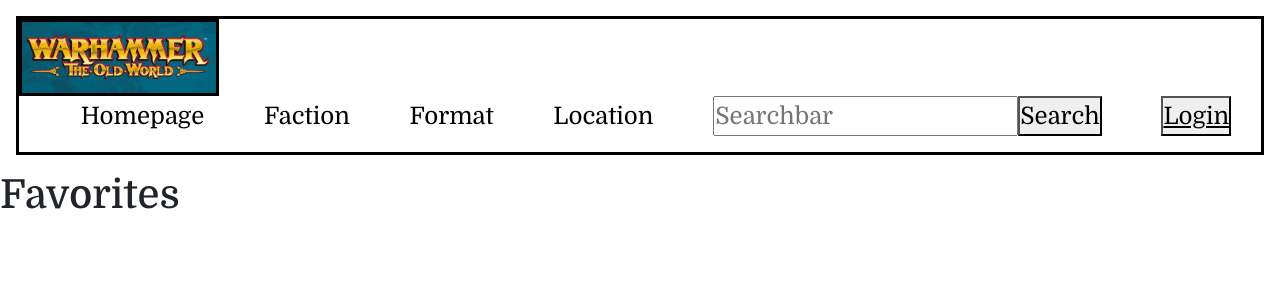
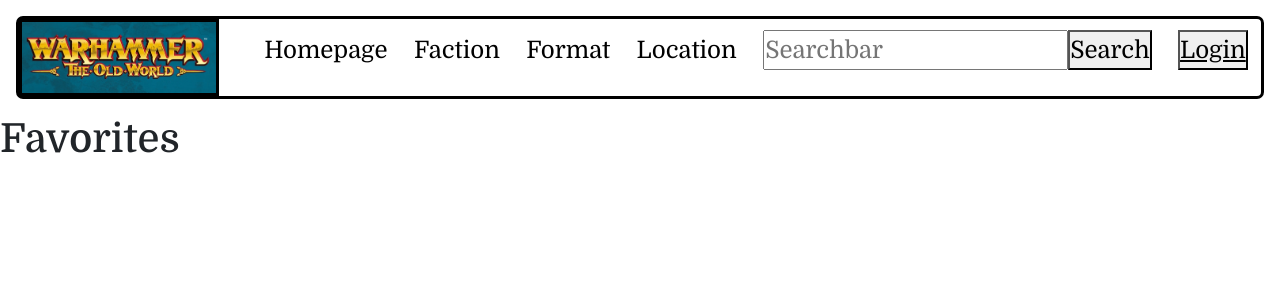
Before and after one commit to Degaullus/FrontEnd-MetaWatch, a React (Vite) app: page /favorites in a window 1280 px wide. Shown: the top 300 px of the page. Built offline with nearby package versions, Linux system fonts and the light colour scheme; no server answers.

Commit message:
Update hamburger menu styling and fix menu toggle behavior in Navbar

```diff
--- a/src/components/Navbar/Navbar.module.css
+++ b/src/components/Navbar/Navbar.module.css
@@ -1,6 +1,10 @@
 .navbarContainer {
+  display: flex;
+  align-items: center;
   border: solid 3px black;
   margin: 1rem;
+  border-radius: 7px;
+  justify-content: space-between;
 }
 
 /* NOT WORKING REPAIRE IT */
@@ -11,7 +15,9 @@
   justify-content: space-around;
   list-style: none;
   font-size: 1.5rem;
-  list-style: none;
+  transition: all 0.5s ease-in-out;
+  overflow: hidden;
+  width: 100%;
 }
 
 .oldWorldLogo {
@@ -26,7 +32,7 @@
 
 
 .hamburger {
-  /* display: none; */
+  display: none;
   cursor:pointer;
 }
 
@@ -35,7 +41,7 @@
   flex-direction: column;
   align-items: center;
   justify-content: space-around;
-  height: 100vh;
+  max-height: 100vh;
   width: 100%;
   background-color: #333;
   position: fixed;
@@ -45,3 +51,13 @@
   transition: transform 0.5s ease-in-out;
   opacity: 0.95;
 }
+
+@media (max-width: 1024px) {
+
+  .ulNavbar {
+    display: none;
+  }
+  .hamburger {
+    display: block;
+  }
+}
--- a/src/hooks/useWindowSize.js
+++ b/src/hooks/useWindowSize.js
@@ -18,7 +18,7 @@ const useWindowSize = () => {
 
     const handleResize = () => {
       setWindowSize({
-        device: window.innerWidth < 768 ? 'mobile' : 'desktop',
+        device: window.innerWidth < 1024 ? 'mobile' : 'desktop',
         width: window.innerWidth,
         height: window.innerHeight,
       });
```
